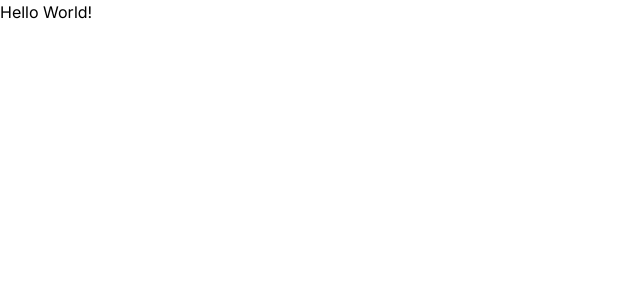
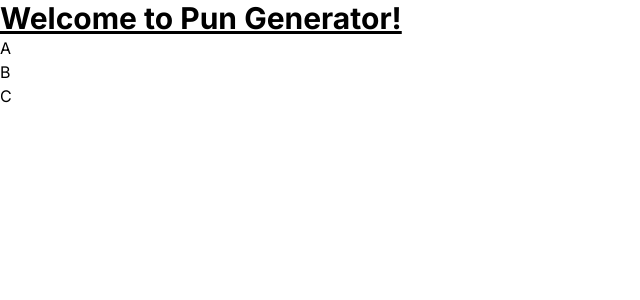
Before and after one commit to shaikathaque/pun-generator, a Next.js app: page / in a window 1280 px wide. Shown: the top 300 px of the page, without its empty margins (0-640 px from the left). Built offline with nearby package versions, Linux system fonts and the light colour scheme.

Commit message:
render a list in home page

```diff
--- a/src/app/page.tsx
+++ b/src/app/page.tsx
@@ -1,9 +1,30 @@
-import Image from "next/image";
+const puns = [
+  'A',
+  'B',
+  "C",
+]
 
 export default function Home() {
+
+  function handleClick() {
+    console.log('Like button clicked')
+  }
+
   return (
     <main>
-      Hello World!
+
+      <h1 className="text-3xl font-bold underline">Welcome to Pun Generator!</h1>
+      <div>
+        {
+          puns.map((pun, i) => {
+            return (
+              <div key={i}>{pun}</div>
+            )
+          })
+        }
+      </div>
+
+
     </main>
   );
 }
```
